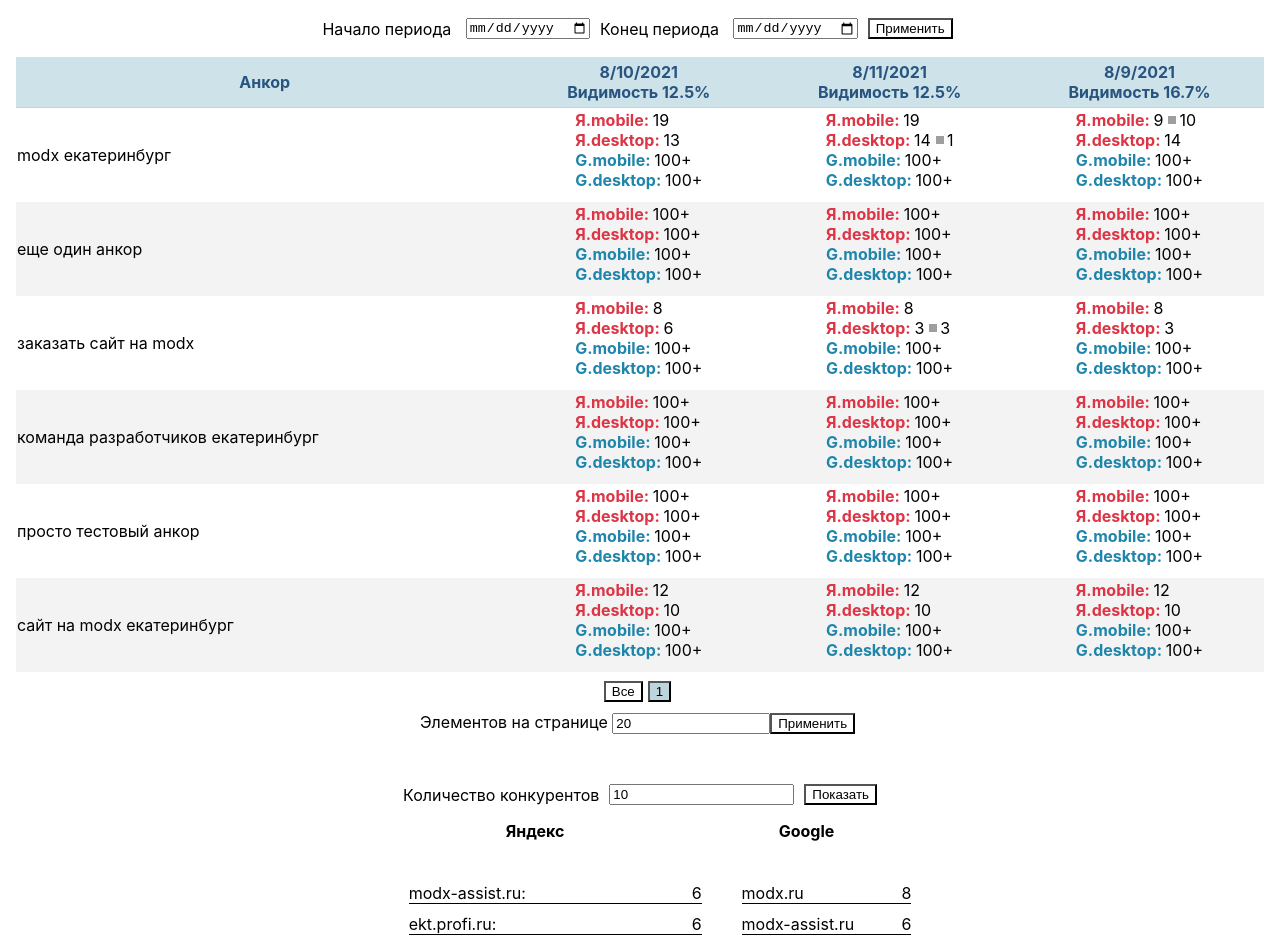
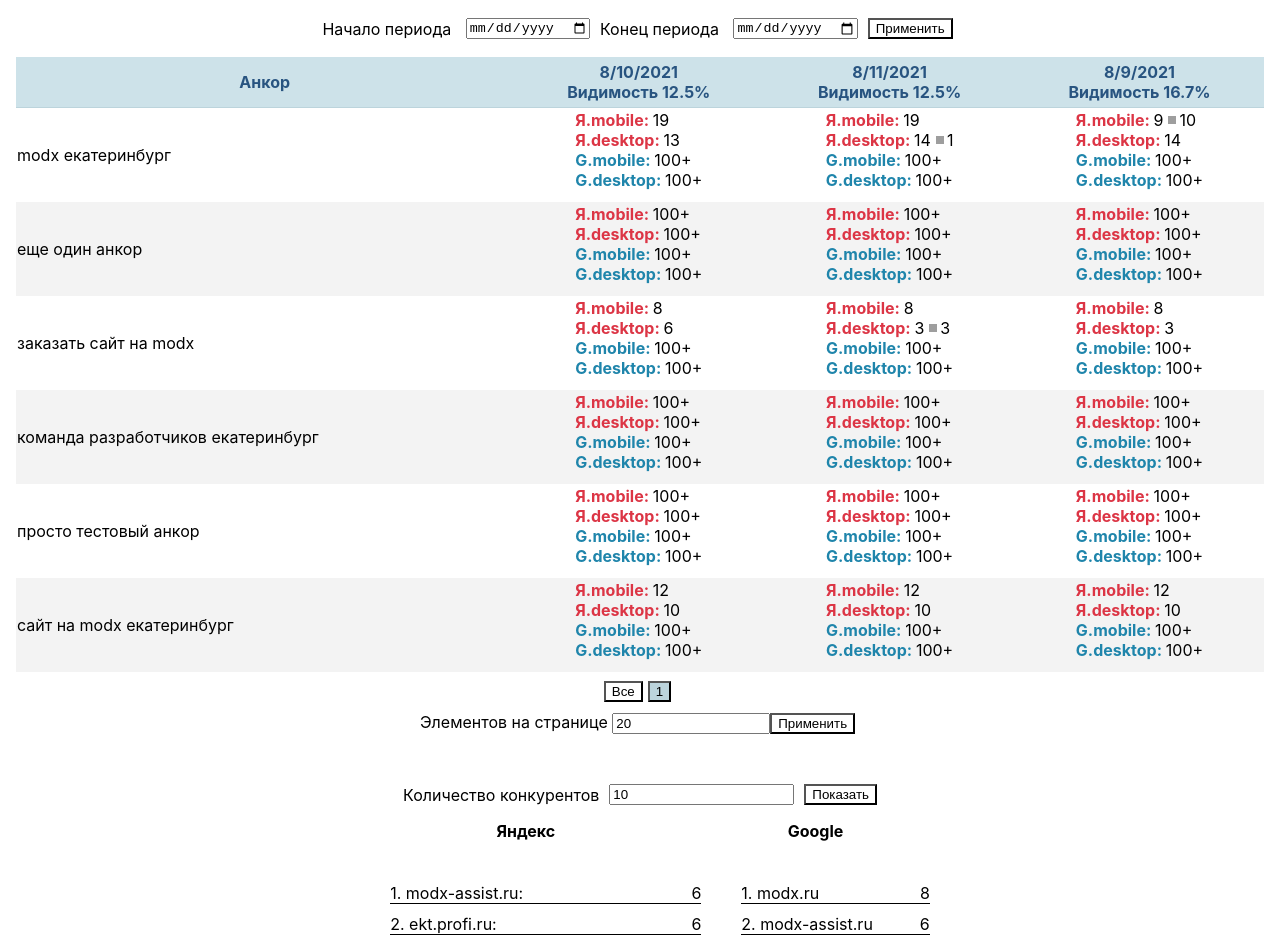
Before and after one commit to ie4fb/react_table, a React (Create React App) app: page / in a window 1280 px wide. Shown: the top 946 px of the page. Built offline with nearby package versions, Linux system fonts and the light colour scheme; grey boxes are pictures that could not be loaded.

Commit message:
added indexes

```diff
--- a/src/components/table/competitors-list/index.js
+++ b/src/components/table/competitors-list/index.js
@@ -140,9 +140,9 @@ export default function CompetitorsList({ data }) {
         <div className={styles.list_container}>
           <p className={styles.list_heading}>Яндекс</p>
           <ul className={styles.list}>
-            {items && items.yandex.map((item) => (
+            {items && items.yandex.map((item, index) => (
               <li key={item.key} className={styles.list_item}>
-                <span className={styles.host}>{item.key}:</span>
+                <span className={styles.host}>{index + 1}.&nbsp;{item.key}:</span>
                 <span className={styles.value}>{item.value}</span>
               </li>
             ))}
@@ -151,9 +151,9 @@ export default function CompetitorsList({ data }) {
         <div className={styles.list_container}>
           <p className={styles.list_heading}>Google</p>
           <ul className={styles.list}>
-            {items && items.google.map((item) => (
+            {items && items.google.map((item, index) => (
               <li key={item.key} className={styles.list_item}>
-                <span className={styles.host}>{item.key}</span>
+                <span className={styles.host}>{index + 1}.&nbsp;{item.key}</span>
                 <span className={styles.value}>{item.value}</span>
               </li>
             ))}
```
